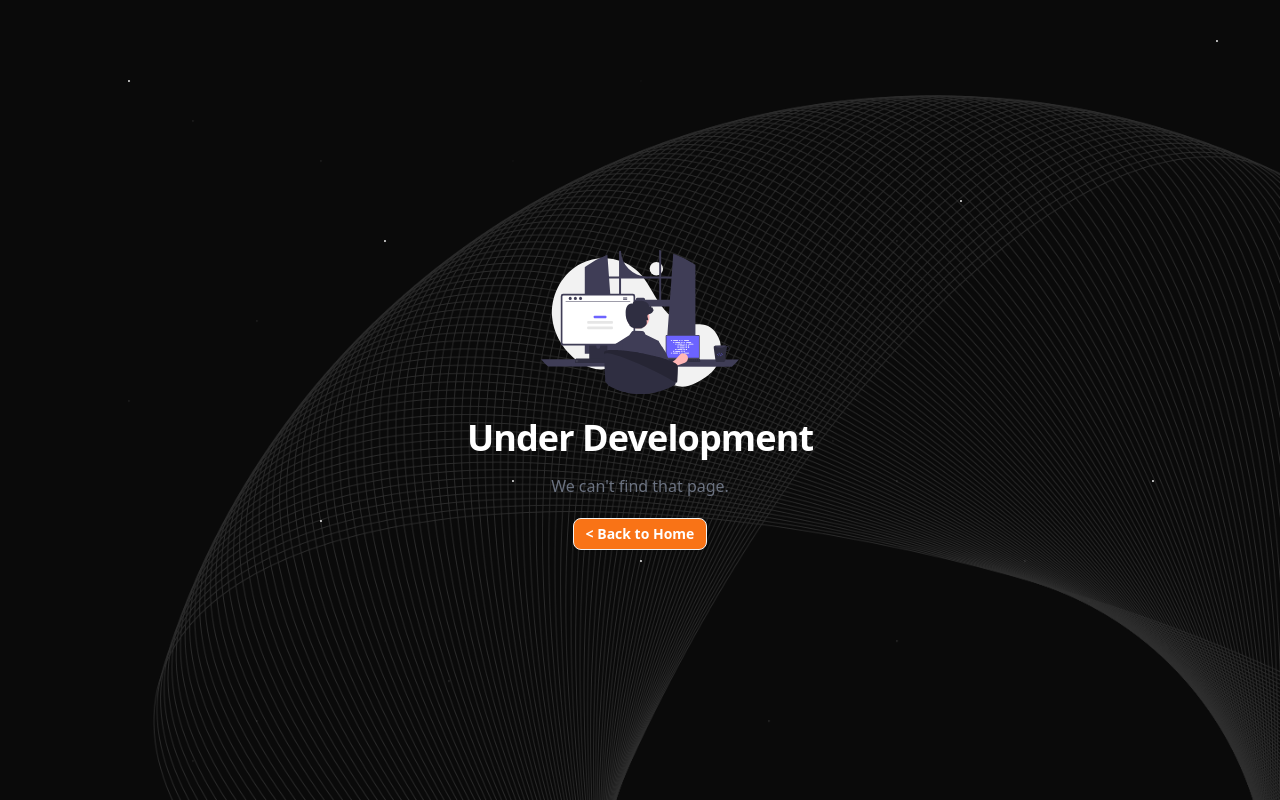
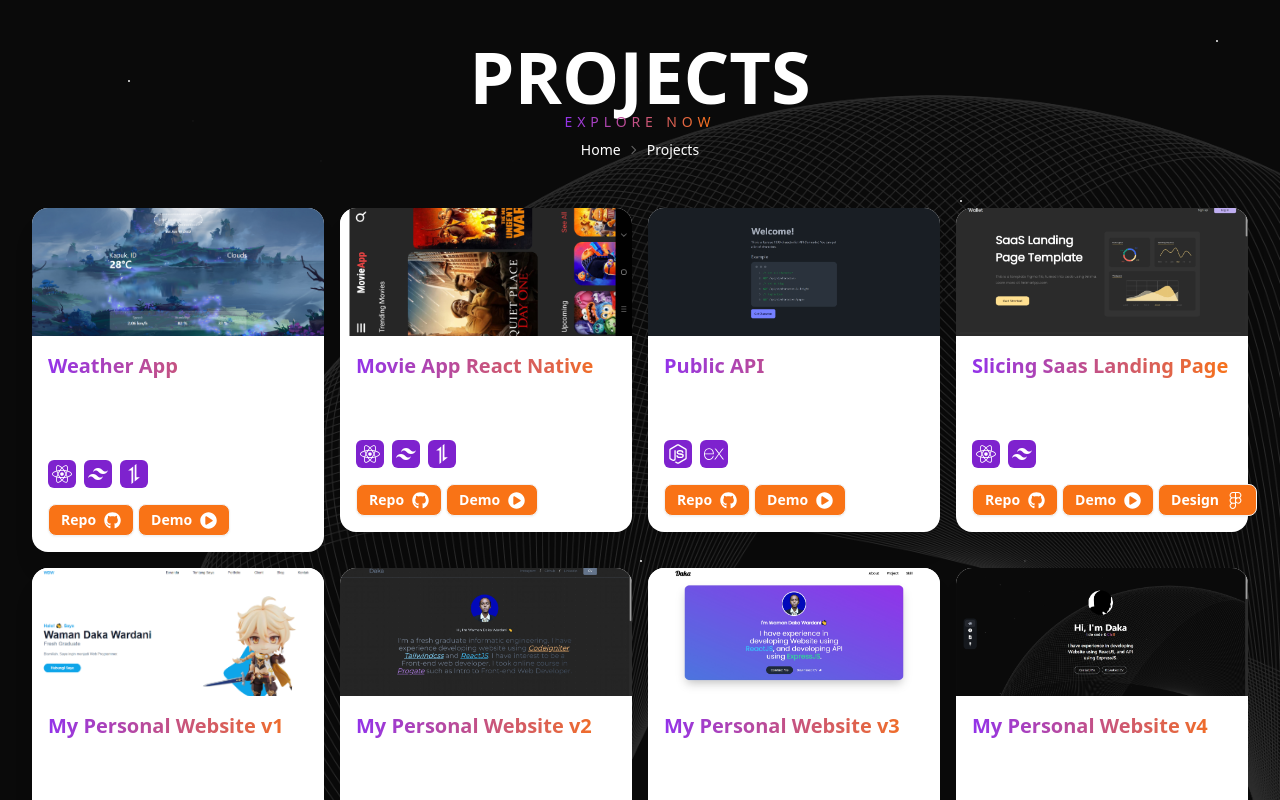
Before and after one commit to wamandaka/portfolio-2024-05-18, a React (Vite) app: page /projects in a window 1280 px wide. Shown: the top 800 px of the page. Built offline with nearby package versions, Linux system fonts and the light colour scheme.

Commit message:
change route element

```diff
--- a/src/App.jsx
+++ b/src/App.jsx
@@ -11,8 +11,8 @@ const App = () => {
       <Router>
         <Routes>
           <Route path="/" element={<Home />} />
-          <Route path="/projects" element={<UnderDevelopement />} />
-          {/* <Route path="/projects" element={<MoreProject />} /> */}
+          {/* <Route path="/projects" element={<UnderDevelopement />} /> */}
+          <Route path="/projects" element={<MoreProject />} />
           <Route path="*" element={<Notfound />} />
         </Routes>
       </Router>
```
